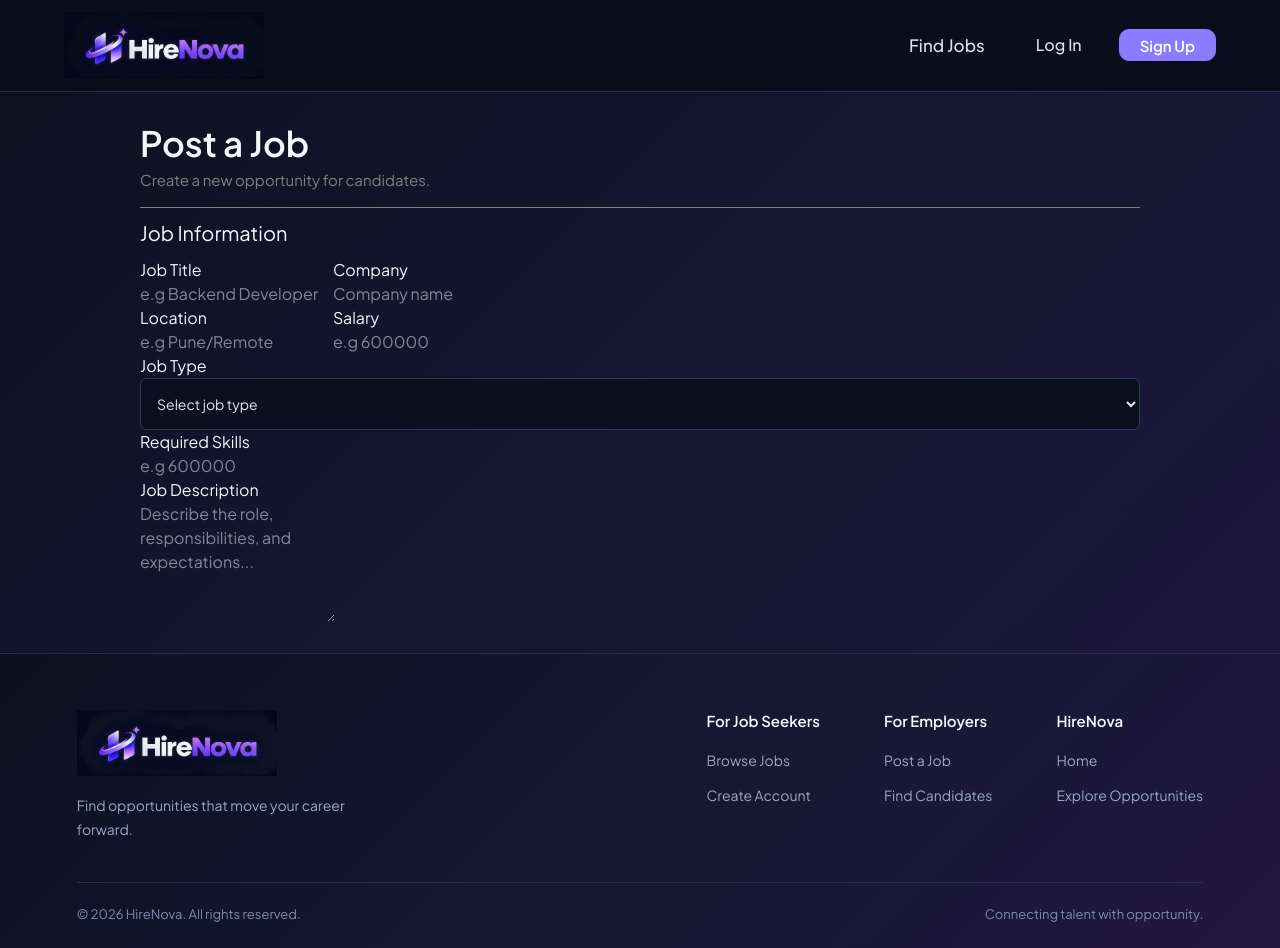
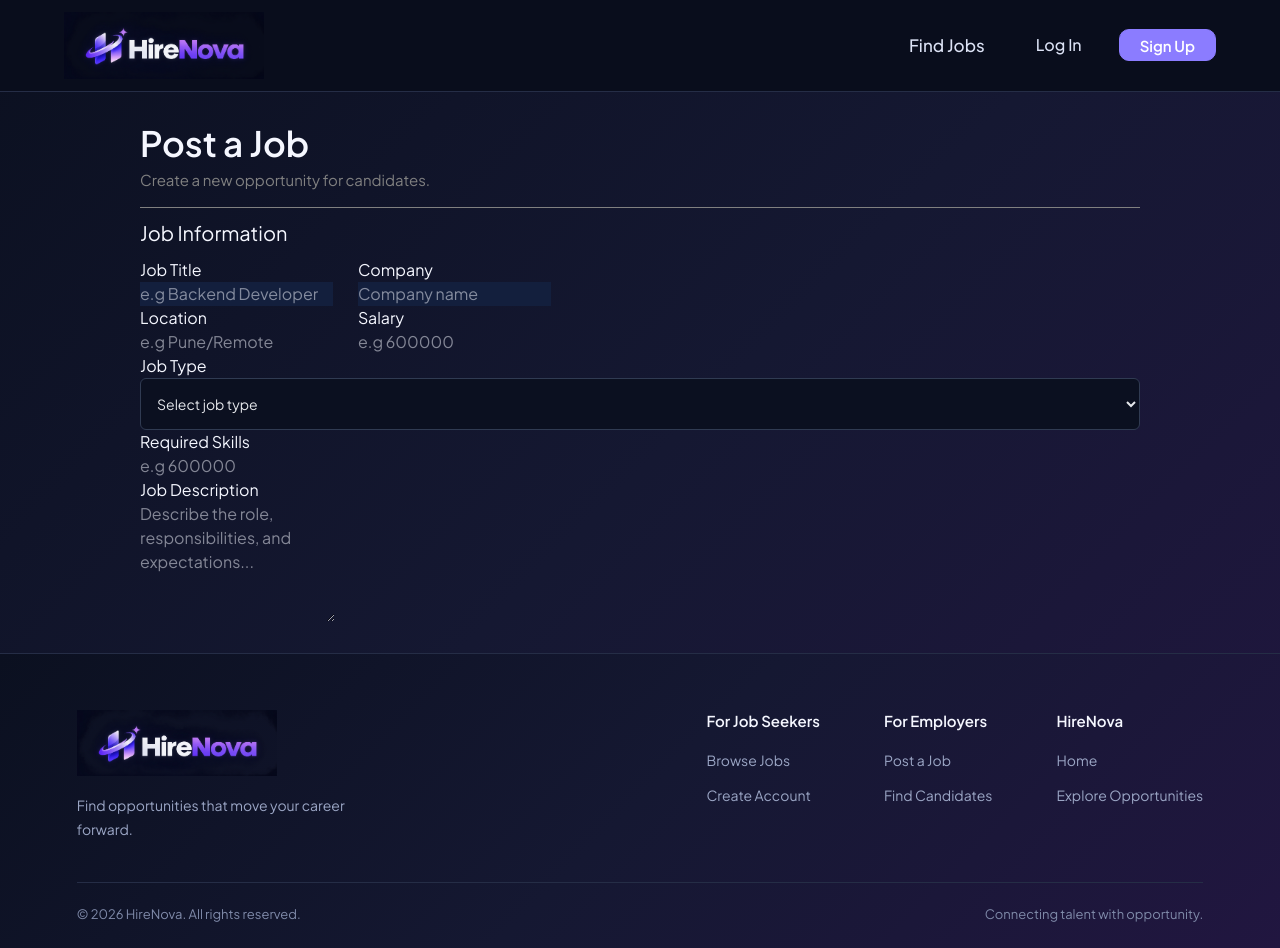
Before and after one commit to Yadnesh2026/HireHub, a Next.js app in the folder frontend/: page /post-job in a window 1280 px wide. Built offline with nearby package versions, Linux system fonts and the light colour scheme.

Commit message:
recuirter portal

```diff
--- a/frontend/app/post-job/page.module.css
+++ b/frontend/app/post-job/page.module.css
@@ -29,11 +29,14 @@
     display: flex;
     flex-direction: column;
 }
-
-
 .titleCompany,
 .locationSalary{
     display: flex;
+    gap: 25px;
+}
+
+.titleCompany input{
+    background: #131f3d;
 }
 
 
```
